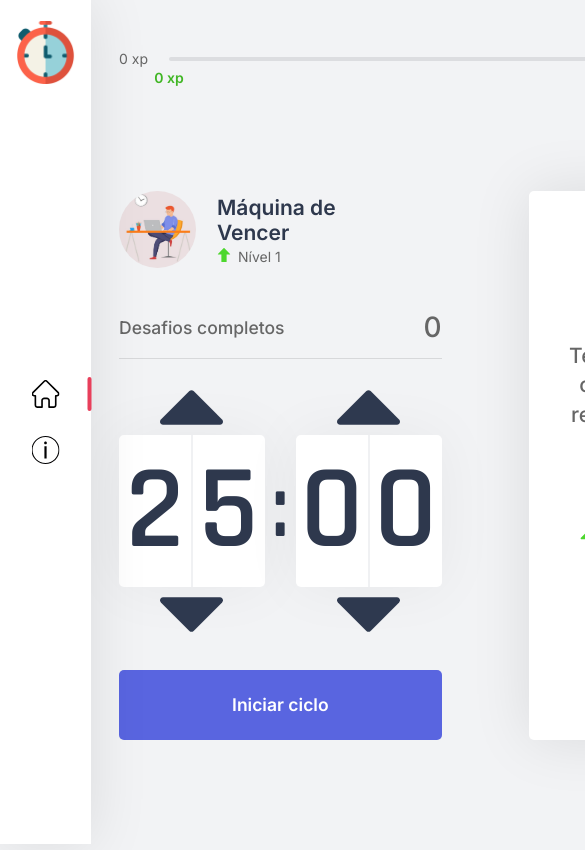
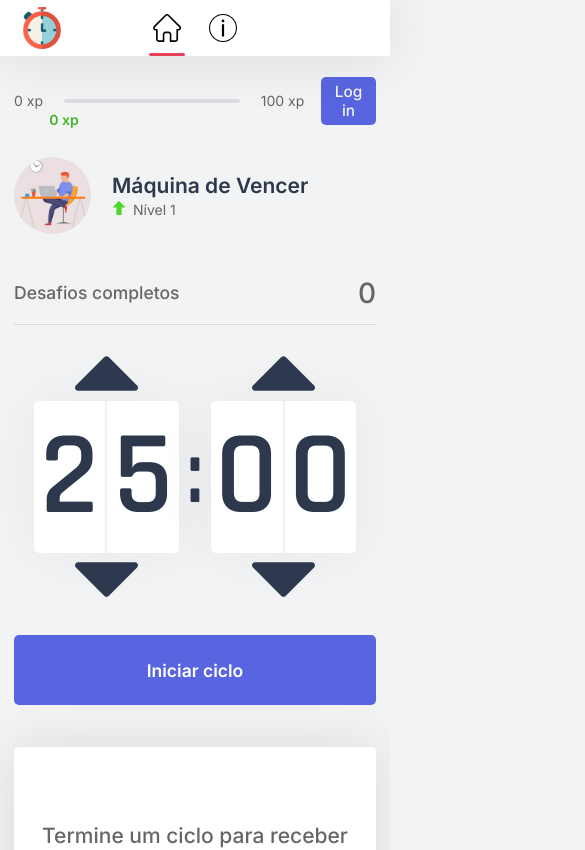
Before and after one commit to arthurvergacas/Take-A-Break, a Next.js app: page / in a window 390 px wide. Shown: the top 850 px of the page, 585 px wide, since content can reach past the window. Built offline with nearby package versions, Linux system fonts and the light colour scheme.

Commit message:
implement site responsiveness 🎀

```diff
--- a/src/components/Countdown.tsx
+++ b/src/components/Countdown.tsx
@@ -227,20 +227,18 @@ export function Countdown(props: CountdownProps) {
             />
             <div>
               <span>
-								{
+                {minutes &&
                   minutes.toLocaleString("en-US", {
                     minimumIntegerDigits: 2,
                     useGrouping: false,
-									})[0]
-								}
+                  })[0]}
               </span>
               <span>
-								{
+                {minutes &&
                   minutes.toLocaleString("en-US", {
                     minimumIntegerDigits: 2,
                     useGrouping: false,
-									})[1]
-								}
+                  })[1]}
               </span>
             </div>
 
@@ -264,20 +262,18 @@ export function Countdown(props: CountdownProps) {
 
             <div>
               <span>
-								{
+                {seconds &&
                   seconds.toLocaleString("en-US", {
                     minimumIntegerDigits: 2,
                     useGrouping: false,
-									})[0]
-								}
+                  })[0]}
               </span>
               <span>
-								{
+                {seconds &&
                   seconds.toLocaleString("en-US", {
                     minimumIntegerDigits: 2,
                     useGrouping: false,
-									})[1]
-								}
+                  })[1]}
               </span>
             </div>
 
--- a/src/components/Menu.tsx
+++ b/src/components/Menu.tsx
@@ -11,22 +11,34 @@ interface MenuProps {
 export function Menu(props: MenuProps) {
   const [location, setLocation] = useState("");
 
+  const [windowWidth, setWindowWidth] = useState(null);
+
+  const [scrollPos, setScrollPos] = useState(null);
+
   const homeDiv = useRef(null);
   const aboutDiv = useRef(null);
+
+  const navbarDiv = useRef(null);
 
   const transitionTime = 225;
 
   function onLocationChange() {
     // HARDCODED The '-5' is there to make the transition smoother and so the moment when the
-		//           definitive div appears is not visible
+    //           definitive div appears the transition div is no longer visible
 
     // Also worth noting that getBoundingClientRect().x is used, even though I'm moving the div in the Y-axis direction 🤷‍♂️
 
     // going from home to about
     if (window.location.pathname === "/about" && location == "/") {
+      if (windowWidth <= 860) {
+        homeDiv.current.style.transform = `translateX(${
+          aboutDiv.current.getBoundingClientRect().y + 30
+        }px)`;
+      } else {
         homeDiv.current.style.transform = `translateY(${
           aboutDiv.current.getBoundingClientRect().x - 5
         }px)`;
+      }
 
       setTimeout(() => {
         setLocation(window.location.pathname);
@@ -35,9 +47,15 @@ export function Menu(props: MenuProps) {
     }
     // going from about to home
     else if (window.location.pathname === "/" && location == "/about") {
+      if (windowWidth <= 860) {
+        aboutDiv.current.style.transform = `translateX(-${
+          homeDiv.current.getBoundingClientRect().y + 30
+        }px)`;
+      } else {
         aboutDiv.current.style.transform = `translateY(-${
           homeDiv.current.getBoundingClientRect().x - 5
         }px)`;
+      }
 
       setTimeout(() => {
         setLocation(window.location.pathname);
@@ -52,6 +70,30 @@ export function Menu(props: MenuProps) {
 
   useEffect(() => {
     setLocation(window.location.pathname);
+    setWindowWidth(window.innerWidth);
+
+    function handleResize() {
+      setWindowWidth(window.innerWidth);
+    }
+
+    let previousScrollPos = window.pageYOffset;
+    function handleScroll() {
+      console.log("im scrolling", window.pageYOffset, previousScrollPos);
+      let currentScrollPos = window.pageYOffset;
+      if (previousScrollPos > currentScrollPos || currentScrollPos <= 40) {
+        navbarDiv.current.style.top = "0";
+      } else {
+        navbarDiv.current.style.top = "-4rem";
+      }
+      previousScrollPos = currentScrollPos;
+    }
+
+    window.addEventListener("resize", handleResize);
+    window.addEventListener("scroll", handleScroll);
+    return () => {
+      window.removeEventListener("resize", handleResize);
+      window.removeEventListener("scroll", handleScroll);
+    };
   }, []);
 
   if (typeof window !== "undefined") {
@@ -63,7 +105,7 @@ export function Menu(props: MenuProps) {
   return (
     <div className={styles.container}>
       <div className={styles.menuContainer}>
-				<div className={styles.menuBox}>
+        <div className={styles.menuBox} ref={navbarDiv}>
           <Link href="/">
             <img src="img/chronometer.png" alt="Take A Break" />
           </Link>
--- a/src/pages/_app.tsx
+++ b/src/pages/_app.tsx
@@ -3,7 +3,6 @@ import dynamic from "next/dynamic";
 import { ChallengesProvider } from "../contexts/ChallengesContexts";
 
 import "../styles/global.css";
-import "../styles/menuStyles.css";
 import "../styles/nprogress.css";
 import { Menu } from "../components/Menu";
 
@@ -115,8 +114,10 @@ function TakeABreak({ Component, pageProps }) {
         <meta property="og:type" content="website" />
         <meta property="og:title" content="Take A Break" />
         <meta name="twitter:card" content="summary" />
-				<meta property="og:description" content="Home Office com mais saúde" />
+        <meta property="og:description" content="Home Office com mais saúde!" />
         <meta property="og:image" content="favicons/favicon-310.png" />
+
+        {/* <meta name="viewport" content="width=device-width, initial-scale=1.0" /> */}
       </Head>
       <TopProgressBar />
       <Menu>
--- a/src/pages/_document.tsx
+++ b/src/pages/_document.tsx
@@ -12,9 +12,8 @@ export default class MyDocument extends Document {
           />
         </Head>
 
+        <body>
           <script type="text/javascript" src="js/accessibility.js"></script>
-
-				<body>
           <Main />
           <NextScript />
         </body>
--- a/src/styles/components/ChallengeBox.module.css
+++ b/src/styles/components/ChallengeBox.module.css
@@ -1,5 +1,7 @@
 .container {
   height: 100%;
+
+  min-height: 300px;
 
   background: var(--white);
   border-radius: 5px;
--- a/src/styles/components/Menu.module.css
+++ b/src/styles/components/Menu.module.css
@@ -1,6 +1,4 @@
 .container {
-	flex: 1;
-
   display: grid;
   grid-template-columns: fit-content(3rem) 1fr;
 
@@ -70,7 +68,7 @@
 
 .activeLink {
   width: 0.25rem;
-	height: 120%;
+  height: 130%;
   position: absolute;
 
   border-radius: 2px;
@@ -79,3 +77,88 @@
 
   right: 0;
 }
+
+@media (max-width: 860px) {
+  .container {
+    display: flex;
+    flex-direction: column;
+
+    height: 100vh;
+  }
+
+  .menuContainer {
+    height: 4rem;
+
+    width: 100vh;
+
+    position: relative;
+  }
+
+  .menuBox {
+    display: flex;
+    flex-direction: row;
+
+    position: fixed;
+    z-index: 100;
+
+    height: 4rem;
+    width: 100vw;
+
+    padding: 2rem;
+
+    background: var(--white);
+    box-shadow: 0 0 60px rgba(0, 0, 0, 0.1);
+
+    justify-content: center;
+
+    /* animation */
+    top: 0;
+    transition: top 0.4s linear;
+  }
+
+  .menuBox > img {
+    width: 3rem;
+
+    cursor: pointer;
+
+    top: auto;
+    left: 1.5rem;
+    position: fixed;
+  }
+
+  .links {
+    display: flex;
+    flex-direction: row;
+
+    position: absolute;
+    top: auto;
+    left: auto;
+    transform: none;
+
+    width: auto;
+  }
+
+  .links > a {
+    margin: 0 1rem;
+
+    justify-content: center;
+    align-items: center;
+    display: flex;
+
+    position: relative;
+  }
+
+  .activeLink {
+    width: 130%;
+    height: 0.25rem;
+    position: absolute;
+
+    border-radius: 2px;
+
+    background: var(--red);
+
+    bottom: -1rem;
+    left: auto;
+    right: auto;
+  }
+}
--- a/src/styles/menuStyles.css
+++ /dev/null
@@ -1,72 +0,0 @@
-/* Position and sizing of burger button */
-.bm-burger-button {
-	position: fixed;
-	width: 2rem;
-	height: 1.7rem;
-	left: 36px;
-	top: 36px;
-}
-
-/* Color/shape of burger icon bars */
-.bm-burger-bars {
-	background: var(--title);
-}
-
-/* Color/shape of burger icon bars on hover*/
-.bm-burger-bars-hover {
-	background: var(--red);
-}
-
-/* Position and sizing of clickable cross button */
-.bm-cross-button {
-	height: 24px;
-	width: 24px;
-}
-
-/* Color/shape of close button cross */
-.bm-cross {
-	background: var(--text-highlight);
-}
-
-/*
-Sidebar wrapper styles
-Note: Beware of modifying this element as it can break the animations - you should not need to touch it in most cases
-*/
-.bm-menu-wrap {
-	position: fixed;
-	height: 100%;
-}
-
-/* General sidebar styles */
-.bm-menu {
-	background: var(--text);
-	padding: 2.5em 1.5em 0;
-	font-size: 1.3rem;
-}
-
-/* Wrapper for item list */
-.bm-item-list {
-	color: var(--background);
-	padding: 0.8em;
-
-	display: flex;
-	flex-direction: column;
-}
-
-/* Individual item */
-.bm-item {
-	display: flex;
-	flex-direction: column;
-	margin: 2.5rem 0;
-
-	transition: color 0.1s linear;
-}
-
-.bm-item:hover {
-	color: var(--red);
-}
-
-/* Styling of overlay */
-.bm-overlay {
-	background: rgba(0, 0, 0, 0.3);
-}
--- a/src/styles/pages/Home.module.css
+++ b/src/styles/pages/Home.module.css
@@ -2,7 +2,7 @@
   height: 100%;
   max-width: 992px;
   margin: 0 auto;
-	padding: 2.5rem 0.5rem 0rem 2rem;
+  padding: 2.5rem 2rem 0rem 2rem;
 
   display: flex;
   flex-direction: column;
@@ -19,9 +19,27 @@
 
   display: grid;
   grid-template-columns: 1fr 1fr;
-	gap: 6.25rem;
+  gap: 4rem;
   align-content: center;
   padding-bottom: 2rem;
+}
+
+@media (max-width: 860px) {
+  .container {
+    padding: 2.5rem 1rem 0rem 1rem;
+
+    margin-top: 3rem;
+  }
+
+  .container > section {
+    flex: 1;
+
+    display: flex;
+    flex-direction: column;
+    gap: 3rem;
+    align-content: center;
+    padding-bottom: 2rem;
+  }
 }
 
 .loginLink {
```
Also changed, not shown: src/utils/CustomHooks.tsx (+6 -6 lines), src/components/Button.tsx (indentation only), src/components/Modal.tsx (indentation only), src/styles/global.css (indentation only), 1 other file (tests, documents, lock files or other folders). Lines whose indentation alone changed are shown as unchanged.
